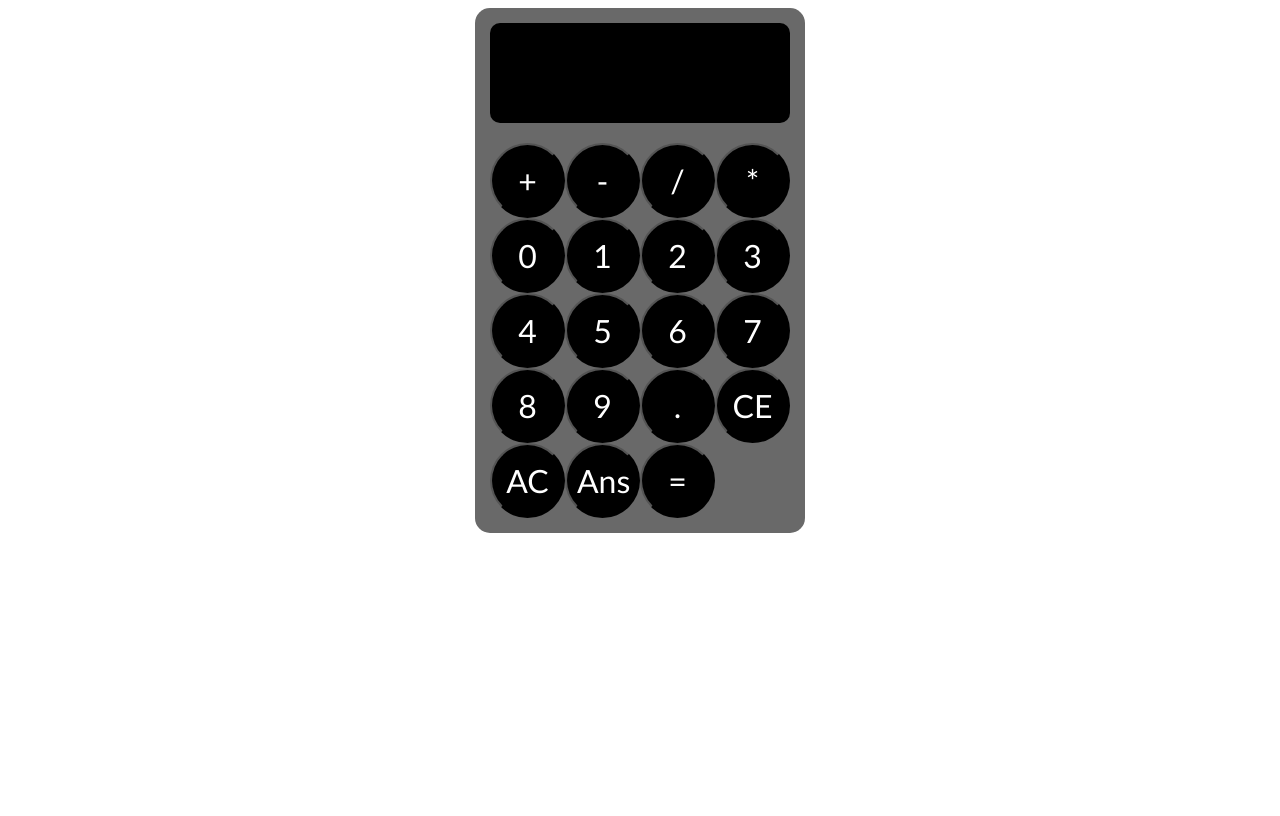
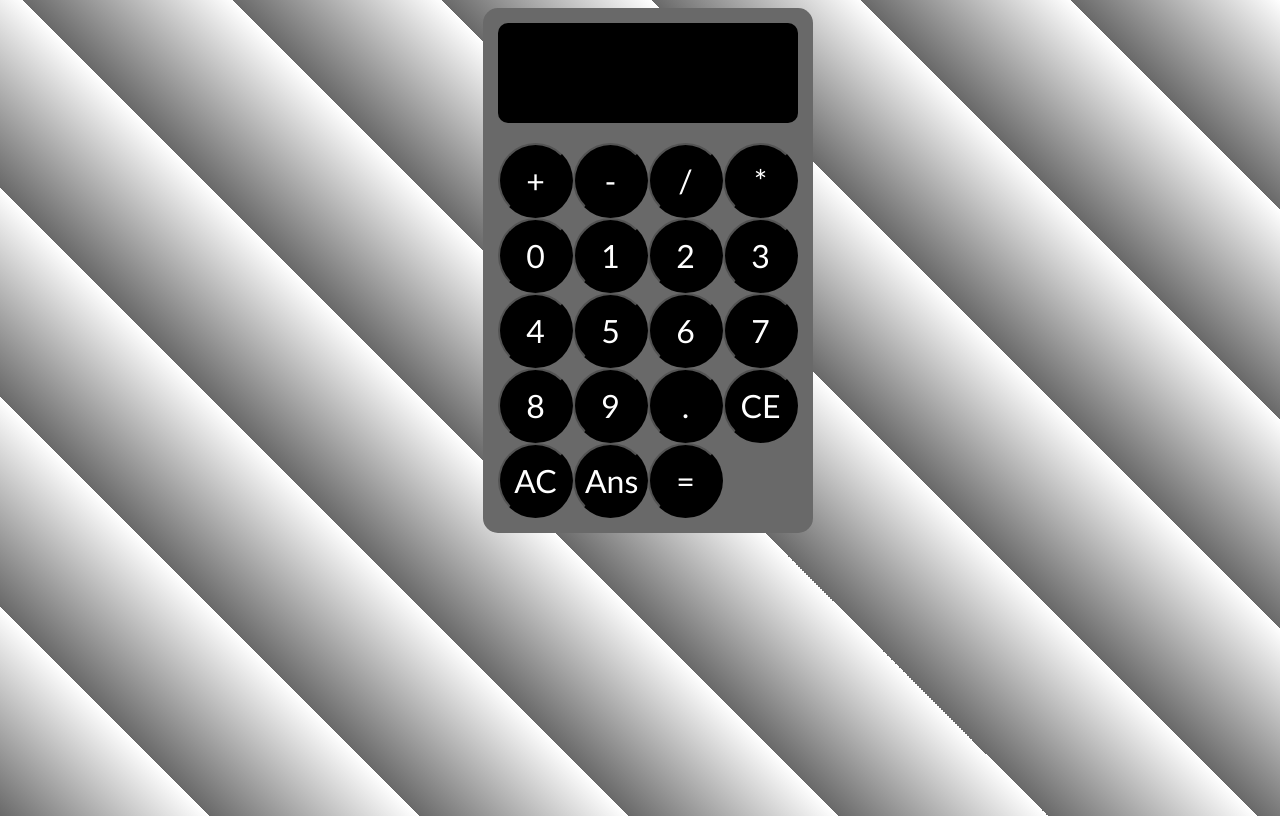
Before and after one commit to TheUknownProgrammer/calculator, a plain HTML site: page index.html in a window 1280 px wide. Drawn offline with Linux system fonts and the light colour scheme.

Commit message:
Update style.css

```diff
--- a/style.css
+++ b/style.css
@@ -1,3 +1,12 @@
+body {
+    background-image: repeating-linear-gradient(45deg,  dimgray, white 10%);
+    background-position: center center;
+    background-size: contain;
+    background-repeat: no-repeat;
+    width: 100vw;
+    height: 100vh;
+    overflow: hidden;
+}
 #calculator {
     width: 300px;
     height: fit-content;
```
